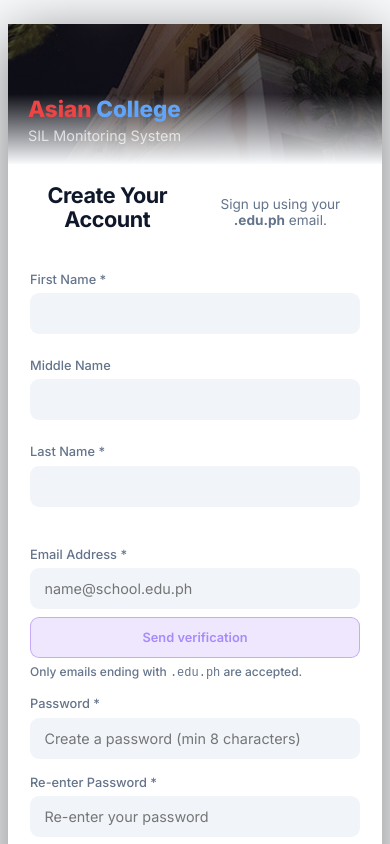
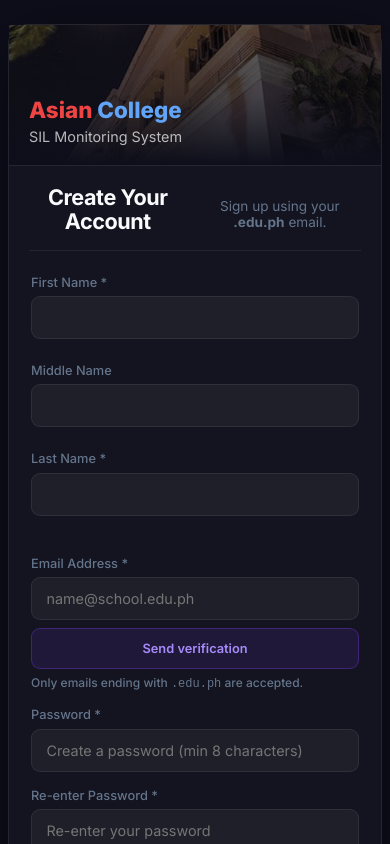
Before and after one commit to sstteeward/monitoring-system, a React (Vite) app: page / in a window 390 px wide. Built offline with nearby package versions, Linux system fonts and the light colour scheme.

Commit message:
feat: Add comprehensive styling for the AuthSignup component, including layout, form elements, and responsive design.

```diff
--- a/src/components/AuthSignup.css
+++ b/src/components/AuthSignup.css
@@ -9,24 +9,19 @@
     padding: 0;
 }
 
-:root {
-    --bg: var(--bg-page);
-    --surface: var(--bg-sidebar);
-    --border: var(--border);
-    --border-focus: var(--primary);
-    --accent: var(--primary);
-    --accent-2: var(--secondary);
-    --text: var(--text-primary);
-    --muted: var(--text-muted);
-    --muted-light: var(--text-dim);
-    --error: var(--danger);
-    font-family: var(--font-inter);
-}
+.auth-page {
+    --bg: #0d0e1a;
+    --surface: #13141f;
+    --border: rgba(255, 255, 255, 0.07);
+    --border-focus: #7c3aed;
+    --accent: #7c3aed;
+    --accent-2: #2563eb;
+    --text: #f8fafc;
+    --muted: #94a3b8;
+    --muted-light: #64748b;
+    --error: #ef4444;
+    font-family: 'Inter', system-ui, Avenir, Helvetica, Arial, sans-serif;
 
-/* ══════════════════════════════════════════
-   LAYOUT — Centered, Split Card
-   ══════════════════════════════════════════ */
-.auth-page {
     display: flex;
     justify-content: center;
     align-items: center;
@@ -82,7 +77,7 @@
     position: absolute;
     inset: 0;
     background: linear-gradient(to top,
-            var(--bg-page) 0%,
+            #0d0e1a 0%,
             rgba(13, 14, 26, 0.4) 50%,
             rgba(13, 14, 26, 0.1) 100%);
     z-index: 1;
@@ -189,8 +184,8 @@
     padding: 0.75rem 0.9rem;
     border-radius: 9px;
     border: 1px solid var(--border);
-    background: var(--bg-elevated);
-    color: var(--text-primary);
+    background: rgba(255, 255, 255, 0.05);
+    color: var(--text);
     font-size: 0.9rem;
     font-family: inherit;
     outline: none;
@@ -200,7 +195,7 @@
 
 input:focus {
     border-color: var(--primary);
-    background: var(--bg-elevated);
+    background: rgba(255, 255, 255, 0.08);
     box-shadow: 0 0 0 3px var(--primary-glow);
 }
 
```
